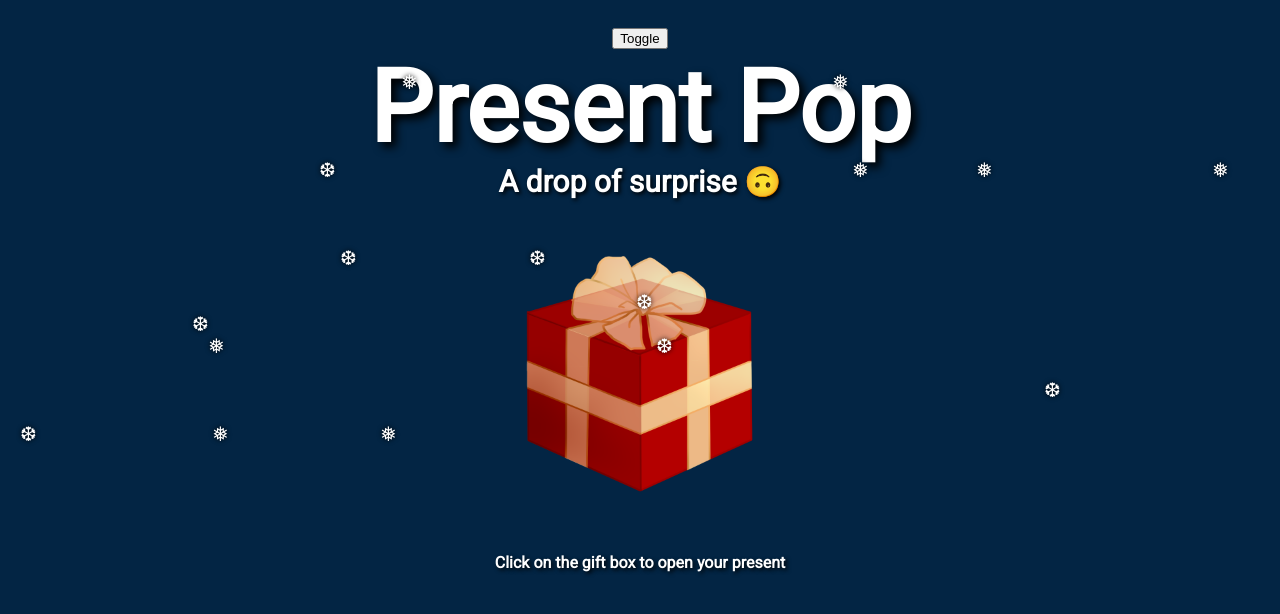
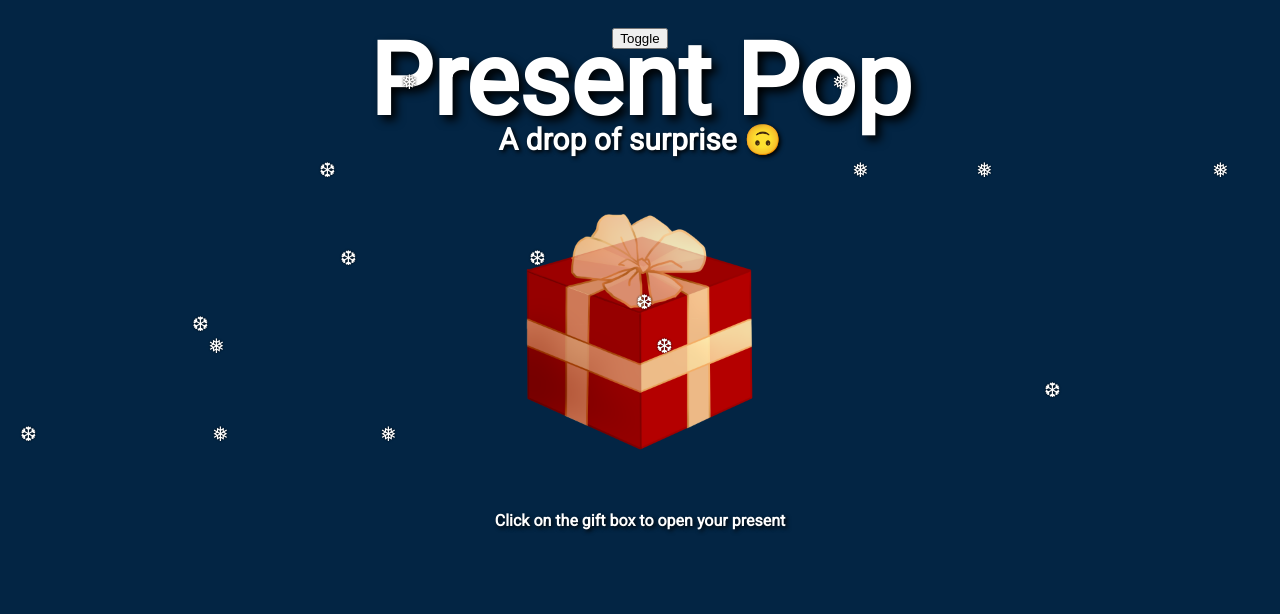
Before and after one commit to thekkathy/Present-Pop, a React (Create React App) app in the folder client/: page /openPresent in a window 1280 px wide. Shown: the top 614 px of the page. Built offline with nearby package versions, Linux system fonts and the light colour scheme; no server answers.

Commit message:
trying to change title animations

```diff
--- a/client/src/components/CSS/OpenPresent.css
+++ b/client/src/components/CSS/OpenPresent.css
@@ -16,7 +16,7 @@ div {
     color: #fff;
     font-size: 20px;
     font-family: Arial, sans-serif;
-    text-shadow: 0 0 5px #000;
+    text-shadow: 0 0 2px #000;
 }
 @-webkit-keyframes snowflakes-fall{
     0%{
@@ -177,25 +177,38 @@ div {
     line-height: 0.5em;
     text-transform: none;
     margin-bottom: 20px;
-    animation: pop 2s ease forwards;
+    margin-top: 0;
+    animation: enlarge 2s ease forwards;
 }
 
 .pop {
     display: inline;
 }
 
-@keyframes pop{
+@keyframes enlarge{
     100%  {
       transform: scale(2.5);
     }
 }
 
-.openPresent.subtitle {
+#mainSubtitle {
     font-size: 30px;
-    margin-top: 20px;
+    margin-top: 10px;
+    /*margin-top: -40px;*/
+    /*animation: fall-in 3s ease;*/
 }
 
-.openPresent.subtitle:hover{
-    /*animation: fadeIn ease 10s;*/
-    animation: pop 1s ease forwards;
+/* #mainSubtitle:hover{
+    /*animation: fadeIn ease 10s;
+    animation: fall-in 1s ease forwards;
+} */
+
+@animation fall-in {
+    100% {
+        transform: translateY(-70px);
+    }
 }
+
+.content {
+    margin: 0;
+}
--- a/client/src/components/CSS/Present.css
+++ b/client/src/components/CSS/Present.css
@@ -35,12 +35,14 @@ body {
     background-color: rgb(0, 0, 0, 0);
 }
 
-.title {
+#presentTitle {
     font-size: 40px;
+    margin: 0;
 }
 
-.subtitle {
+#presentSubtitle {
     font-size: 30px;
+    margin-top: 0;
 }
 
 .content {
```
